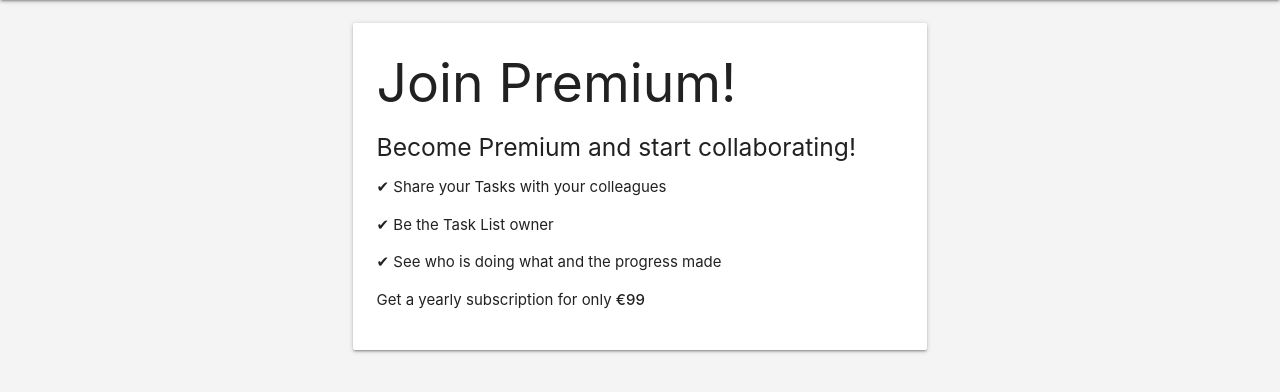
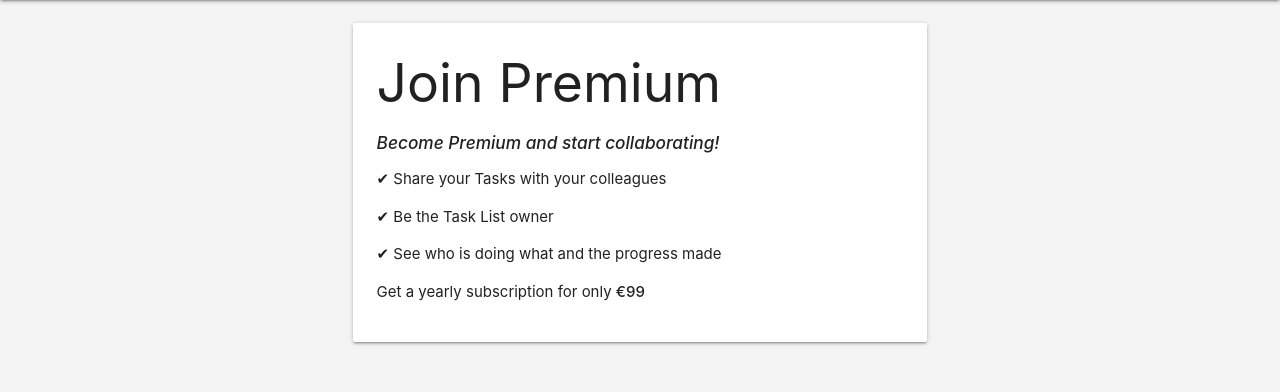
Before and after one commit to peppuo/easytasking, a Django app: page /subscriptions/ in a window 1280 px wide. Shown: the part 64-456 px from the top of the page. Run offline with Django 3.2, Linux system fonts and the light colour scheme; some libraries are stand-ins or nearby versions.

Commit message:
changed styling

```diff
--- a/subscriptions/templates/subscriptions/checkout.html
+++ b/subscriptions/templates/subscriptions/checkout.html
@@ -1,16 +1,12 @@
 {% extends 'base.html' %}
-<div class="row">
-    <div class="col s12 m8 offset-m2">
-        <div class="card-panel">
-            <form method="POST">
-                <h2 class="section-title">Sign-Up!</h2>
+
 {% block content %}
 <div class="row">
     <div class="col s12 m8 offset-m2">
         <!-- Card -->
         <div class="card-panel">
-            <h2 class="section-title">Join Premium!</h2>
-            <h5 class="">Become Premium and start collaborating!</h5>
+            <h2 class="section-title">Join Premium</h2>
+            <h6 style="font-weight: 500;"><em>Become Premium and start collaborating!</em></h6>
             <div>
                 <ul>
                     <li>
```
